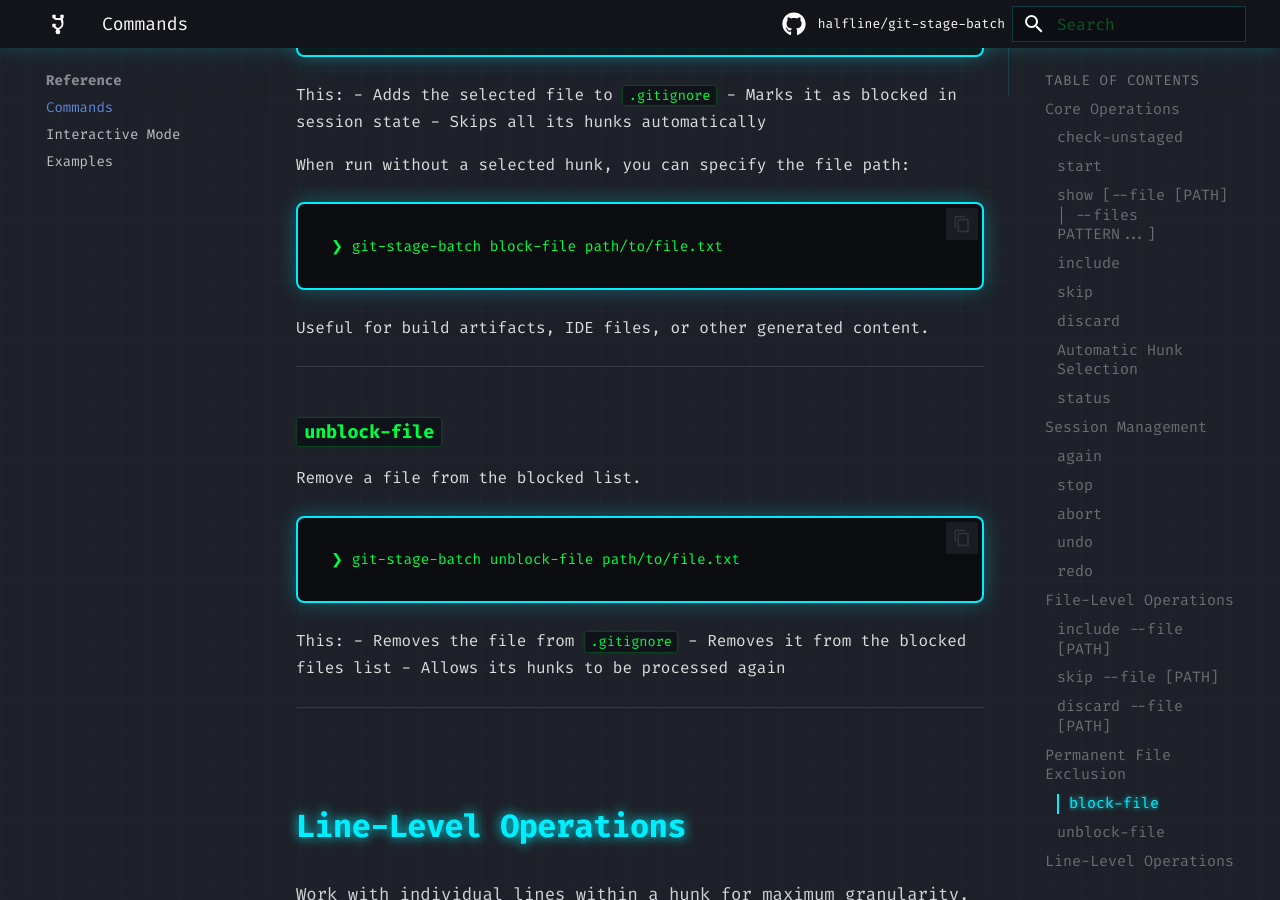
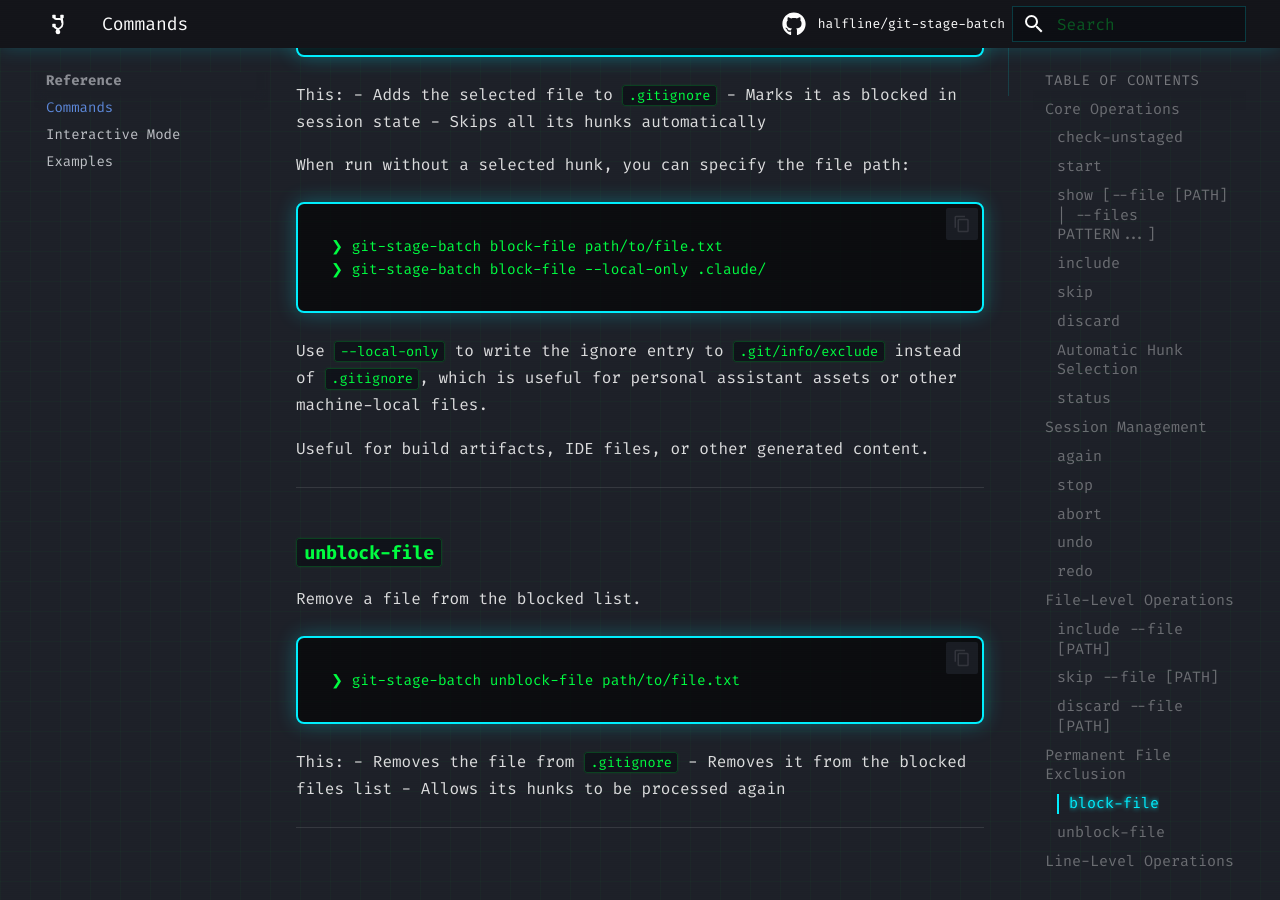
Before and after one commit to halfline/git-stage-batch, an MkDocs documentation site: the page built from docs/commands.md, in a window 1280 px wide and 900 px high, scrolled down 14786 px. Built offline with MkDocs 1.6.1 and Material for MkDocs 9.7.7, drawn with Linux system fonts in a browser that asks for light colours; comment, search, counter and statistics services are not loaded.

Commit message:
docs: Document block-file --local-only flag
The block-file command reference describes how to permanently exclude files
from future sessions by adding them to .gitignore. It covers both
interactive selection and explicit path arguments.

Users who work with AI assistants accumulate machine-local files such as
.claude/ directories that should not appear in the shared .gitignore. There
is currently no mention of how to record a per-repository exclusion that
stays out of version control.

This commit adds a --local-only example and explanatory paragraph to the
block-file section, showing that the flag writes the ignore entry to
.git/info/exclude instead of .gitignore.

Subsequent commits will add quick-start guides for AI assistant onboarding
and clarify decomposition history behavior in the project FAQ.

````diff
--- a/docs/commands.md
+++ b/docs/commands.md
@@ -522,7 +522,12 @@ When run without a selected hunk, you can specify the file path:
 
 ```
 ❯ git-stage-batch block-file path/to/file.txt
+❯ git-stage-batch block-file --local-only .claude/
 ```
+
+Use `--local-only` to write the ignore entry to `.git/info/exclude` instead
+of `.gitignore`, which is useful for personal assistant assets or other
+machine-local files.
 
 Useful for build artifacts, IDE files, or other generated content.
 
````
